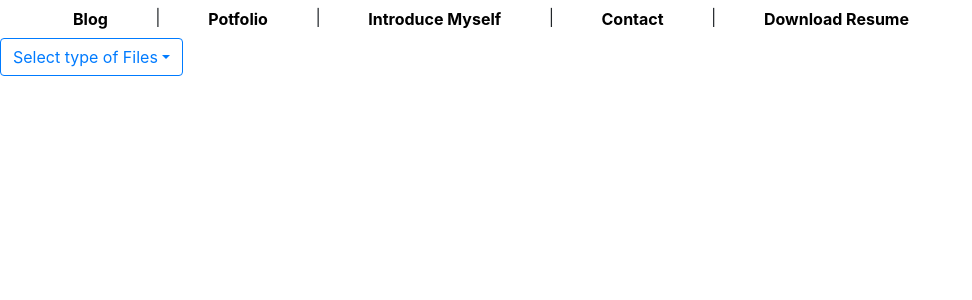
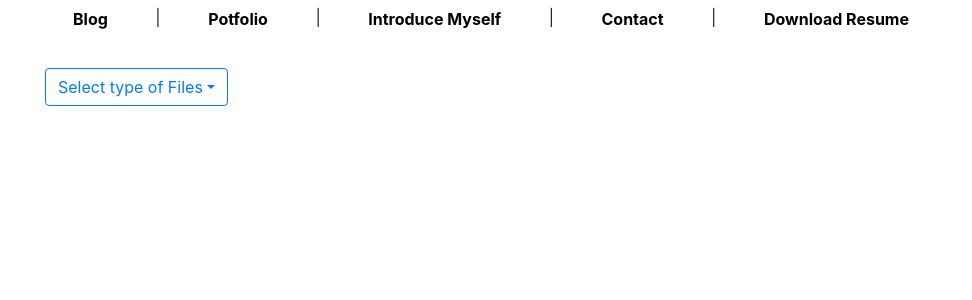
Before and after one commit to seeck3/blog, an Angular app: page /blog/resume in a window 1280 px wide. Shown: the top 300 px of the page, without its empty margins (0-972 px from the left). Built offline with nearby package versions, Linux system fonts and the light colour scheme.

Commit message:
drop box01

```diff
--- a/src/app/blog/resume/resume.component.css
+++ b/src/app/blog/resume/resume.component.css
@@ -0,0 +1,3 @@
+div {
+  margin: 10px;
+}
```
